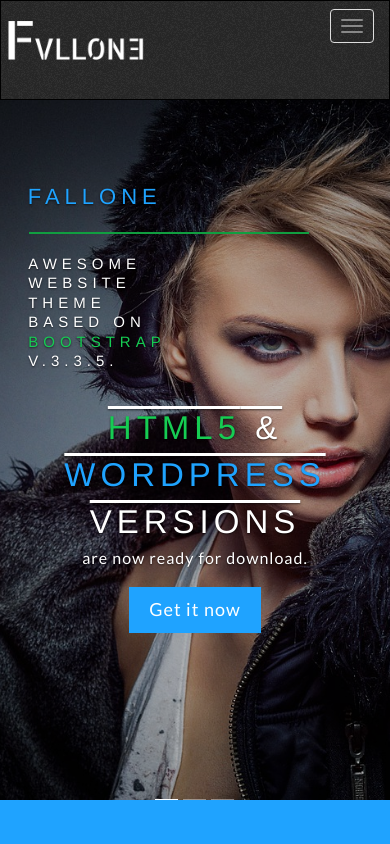
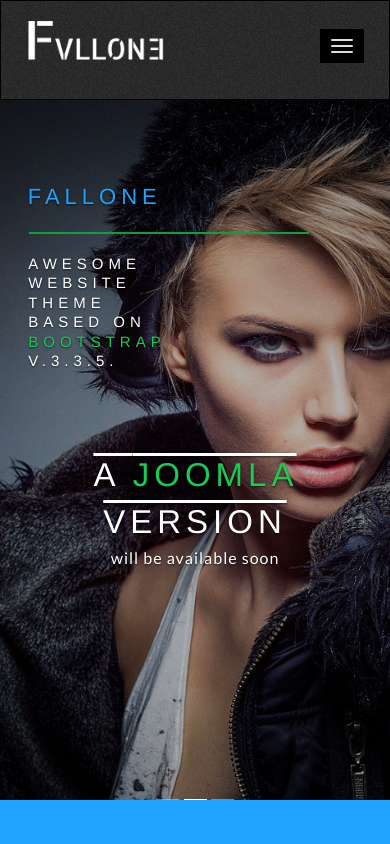
Before and after one commit to dakamfranck/Fallone-Awesome-HTML5-Bootstrap-Website-Theme, a plain HTML site: page HTML Files/index.html in a window 390 px wide. Shown: the top 844 px of the page. Drawn offline with Linux system fonts and the light colour scheme; a web font is replaced by a local one.

Commit message:
Mobile navigation bug fixed

```diff
--- a/HTML Files/assets/css/responsive.css
+++ b/HTML Files/assets/css/responsive.css
@@ -4,7 +4,7 @@
   Product    : Fallone - Bootstrap Html5 Template
 */
 /*
-  Created on : June 29, 2015, 12:02:34 PM
+  Updated on : June 29, 2016, 12:02:34 PM
   Author     : Dakam Franck <fdakam@gmail.com>
   Product    : Fallone - Bootstrap HTML5 Template
 */
@@ -240,7 +240,7 @@
   }
   .dropdown-menu {
     top: 0;
-    left: 127px;
+    left: 0;
   }
   /** Pull left xs **/
   .pull-left-xs {
@@ -255,6 +255,20 @@
   }
   .second-posts {
     margin-left: 0;
+  }
+  .navbar-default ul li a{
+    padding: 20px;
+  }
+  .navbar-default .dropdown-menu {
+    max-height: 130px;
+    overflow-y: scroll;
+  }
+  .navbar-nav .open .dropdown-menu {
+    position: relative;
+    background-color: #000;
+  }
+  .navbar-brand {
+    margin-left: 20px;
   }
 }
 @media (max-width: 768px) {
--- a/HTML Files/assets/css/style.css
+++ b/HTML Files/assets/css/style.css
@@ -1,5 +1,10 @@
 /*
   Created on : June 29, 2015, 12:02:34 PM
+  Author     : Dakam Franck <fdakam@gmail.com>
+  Product    : Fallone - Bootstrap HTML5 Template
+*/
+/*
+  Updated on : June 29, 2016, 12:02:34 PM
   Author     : Dakam Franck <fdakam@gmail.com>
   Product    : Fallone - Bootstrap HTML5 Template
 */
@@ -949,6 +954,28 @@ header.expanded nav {
   margin: auto;
   max-height: 100px;
 }
+.navbar-toggle {
+    position: relative;
+    float: right;
+    padding: 9px 10px;
+    margin-top: 28px;
+    margin-right: 25px;
+    margin-bottom: 8px;
+    background-color: #000;
+    background-image: none;
+    border: 1px solid transparent;
+    border-radius: 0px;
+}
+.navbar-default .navbar-toggle .icon-bar {
+    background-color: #ddd;
+}
+.navbar-default .navbar-toggle:focus,
+.navbar-default .navbar-toggle:hover{
+  background-color: #000;
+}
+.navbar-default .navbar-toggle {
+    border-color: #000;
+}
 a.link.cta {
   color: #16cc53;
 }
--- a/HTML Files/assets/js/main.js
+++ b/HTML Files/assets/js/main.js
@@ -18,8 +18,8 @@ fallone = {
     this.dropdownMenuOnHover();
   },
   dropdownMenuOnHover: function () {
-
-    $(".dropdown").hover(
+    if($(window).width() > 568){
+      $(".dropdown").hover(
             function () {
               $('.dropdown-menu', this).stop(true, true).fadeIn("slow");
               $(this).toggleClass('open');
@@ -38,6 +38,7 @@ fallone = {
                 $('.dropdown-menu', t).removeClass('fadetop');
               }, 200);
             });
+      }
   },
   sizeGestion: function () {
     if ($(window).width() > 1750) {
@@ -83,7 +84,7 @@ fallone = {
   },
   backToTop: function () {
     $(window).scroll(function () {
-      if ($(this).scrollTop() > 100) {
+      if ($(this).scrollTop() > 100 && $(window).width() > 568) {
         if (fallone.sticky_visible === false) {
           //$('.fallone-navbar nav').addClass('navbar-fixed-top');
           $('.fallone-navbar').addClass('header-stuck');
```
